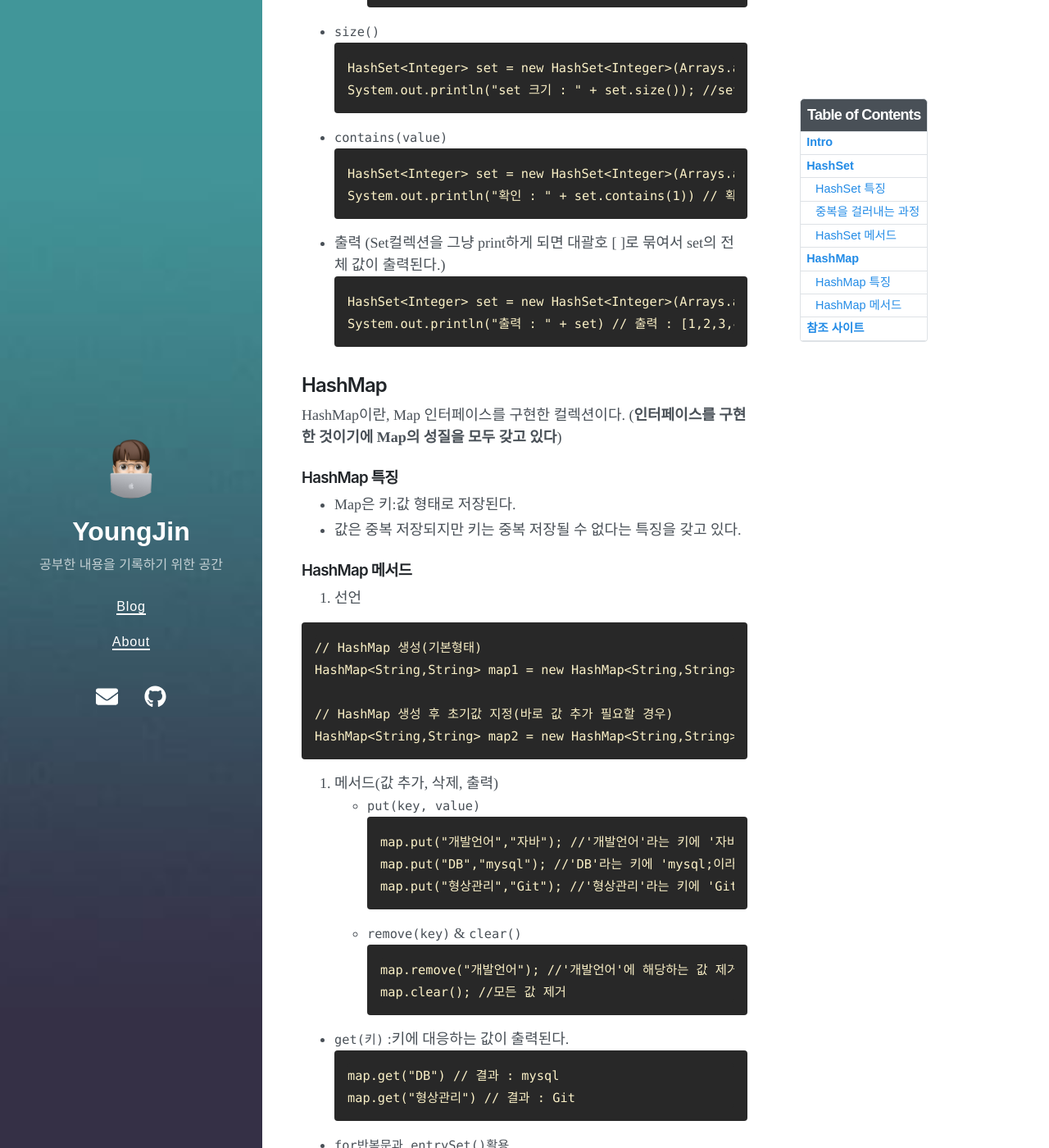
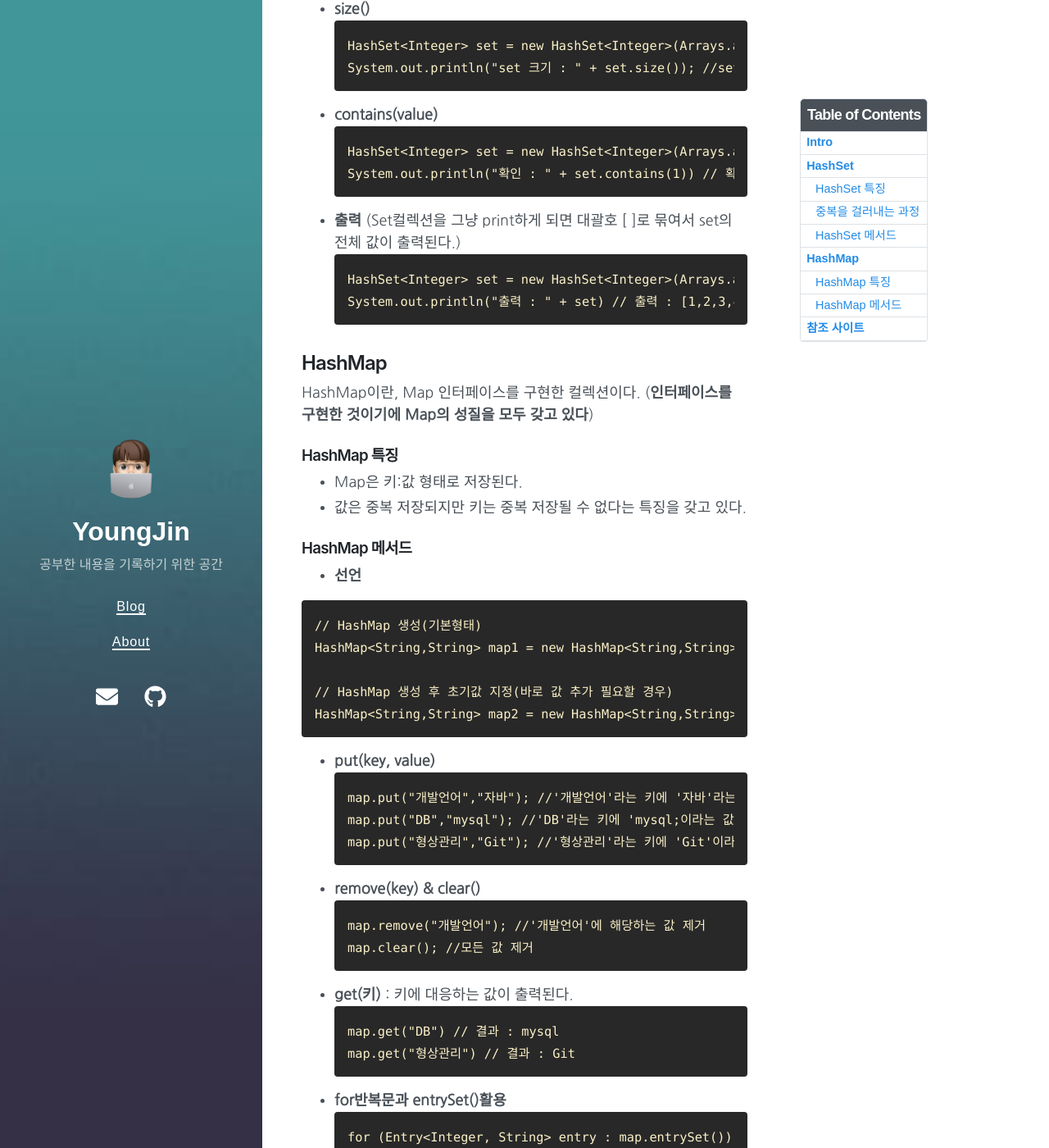
Before and after one commit to parkyoungjiin/parkyoungjiin.github.io, a Jekyll site: the page built from _posts/2023-04-09-자바 자료형(HashSet, HashMap).md, in a window 1280 px wide and 1400 px high, scrolled down 1241 px. Shown: the whole window at 82% size. Built offline with Jekyll 4.4.1, drawn with Linux system fonts in a browser that asks for light colours; nearby versions of some CDN libraries; some of the changed text lies outside the part shown.

Commit message:
게시글 수정

````diff
--- a/_config.yml
+++ b/_config.yml
@@ -57,3 +57,11 @@ author:
   name: Songzi Vong
   url: https://github.com/vszhub/
   email: vszhub@gmail.com
+
+# Code highlighter
+highlighter: rouge
+
+markdown: kramdown
+kramdown:
+  input: GFM
+  syntax_highlighter: rouge
--- a/_posts/2023-04-09-자바 자료형(HashSet, HashMap).md
+++ b/_posts/2023-04-09-자바 자료형(HashSet, HashMap).md
@@ -24,39 +24,38 @@ HashSet이란, set 인터페이스를 구현한 클래스이다.
 - 저장되어 있는 객체들의 해시코드를 비교하여 같은 해시코드가 있다면 다시 equals()메서드로 두 객체를 비교하여 True가 나올 경우 동일한 객체로 판단하여 저장하지 않는다.
 
 ### HashSet 메서드
-1. 선언
+- **선언**
 
 ```
 HashSet<데이터타입> 변수명 = new HashSet<데이터타입>() // 기본 선언형태;
 HashSet<Integer> set = new HashSet<Integer>(Arrays.asList(1,2,3)); //초기값 지정형태
 ```
 
-2. 메서드(추가, 삭제, 사이즈확인, 포함여부, 출력)
-- `add(value)`
+- **add(value)**
 ```
 HashSet<Integer> set = new HashSet<Integer>(); //HashSet생성
 set.add(1); //값 1 추가
 set.add(2); //값 2 추가
 set.add(3); //값 3 추가
 ```
-- `remove(value)` & `clear()`
+- **remove(value) & clear()**
 ```
 set.remove(1); // 값 1 삭제
 set.clear(); // 모든 값 삭제
 ```
 
-- `size()`
+- **size()**
 ```
 HashSet<Integer> set = new HashSet<Integer>(Arrays.asList(1,2,3,4)); //HashSet 생성
 System.out.println("set 크기 : " + set.size()); //set 크기 : 4
 ```
-- `contains(value)`
+- **contains(value)**
 ```
 HashSet<Integer> set = new HashSet<Integer>(Arrays.asList(1,2,3,4)); //HashSet 생성
 System.out.println("확인 : " + set.contains(1)) // 확인 : true
 ```
 
-- 출력 (Set컬렉션을 그냥 print하게 되면 대괄호 [ ]로 묶여서 set의 전체 값이 출력된다.)
+- **출력** (Set컬렉션을 그냥 print하게 되면 대괄호 [ ]로 묶여서 set의 전체 값이 출력된다.)
 ```
 HashSet<Integer> set = new HashSet<Integer>(Arrays.asList(1,2,3,4)); //HashSet 생성
 System.out.println("출력 : " + set) // 출력 : [1,2,3,4]
@@ -84,25 +83,26 @@ HashMap<String,String> map2 = new HashMap<String,String>(){{
 }};
 ```
 
-2. 메서드(값 추가, 삭제, 출력)
-- `put(key, value)`
+- **put(key, value)**
 ```
 map.put("개발언어","자바"); //'개발언어'라는 키에 '자바'라는 값이 들어감.
 map.put("DB","mysql"); //'DB'라는 키에 'mysql;이라는 값이 들어감.
 map.put("형상관리","Git"); //'형상관리'라는 키에 'Git'이라는 값이 들어감.
 ```
-- `remove(key)` & `clear()`
+
+- **remove(key) & clear()**
 ```
 map.remove("개발언어"); //'개발언어'에 해당하는 값 제거
 map.clear(); //모든 값 제거
 ```
 
-- `get(키)` :키에 대응하는 값이 출력된다.
+- **get(키)** : 키에 대응하는 값이 출력된다.
 ```
 map.get("DB") // 결과 : mysql
 map.get("형상관리") // 결과 : Git
 ```
-- `for반복문과 entrySet()활용`
+
+- **for반복문과 entrySet()활용**
 ```
 for (Entry<Integer, String> entry : map.entrySet()) {
     System.out.println("[Key]:" + entry.getKey() + " [Value]:" + entry.getValue());
--- a/assets/styles.scss
+++ b/assets/styles.scss
@@ -30,6 +30,7 @@
 @import "message";
 @import "toc";
 @import "alignment";
+@import url('https://fonts.googleapis.com/css?family=Nanum+Gothic');
 
 @import "syntax-light";
 @media (prefers-color-scheme: dark) {
````
Also changed, not shown: other parts of _posts/2023-04-09-자바 자료형(HashSet, HashMap).md (+2 -2 lines).
